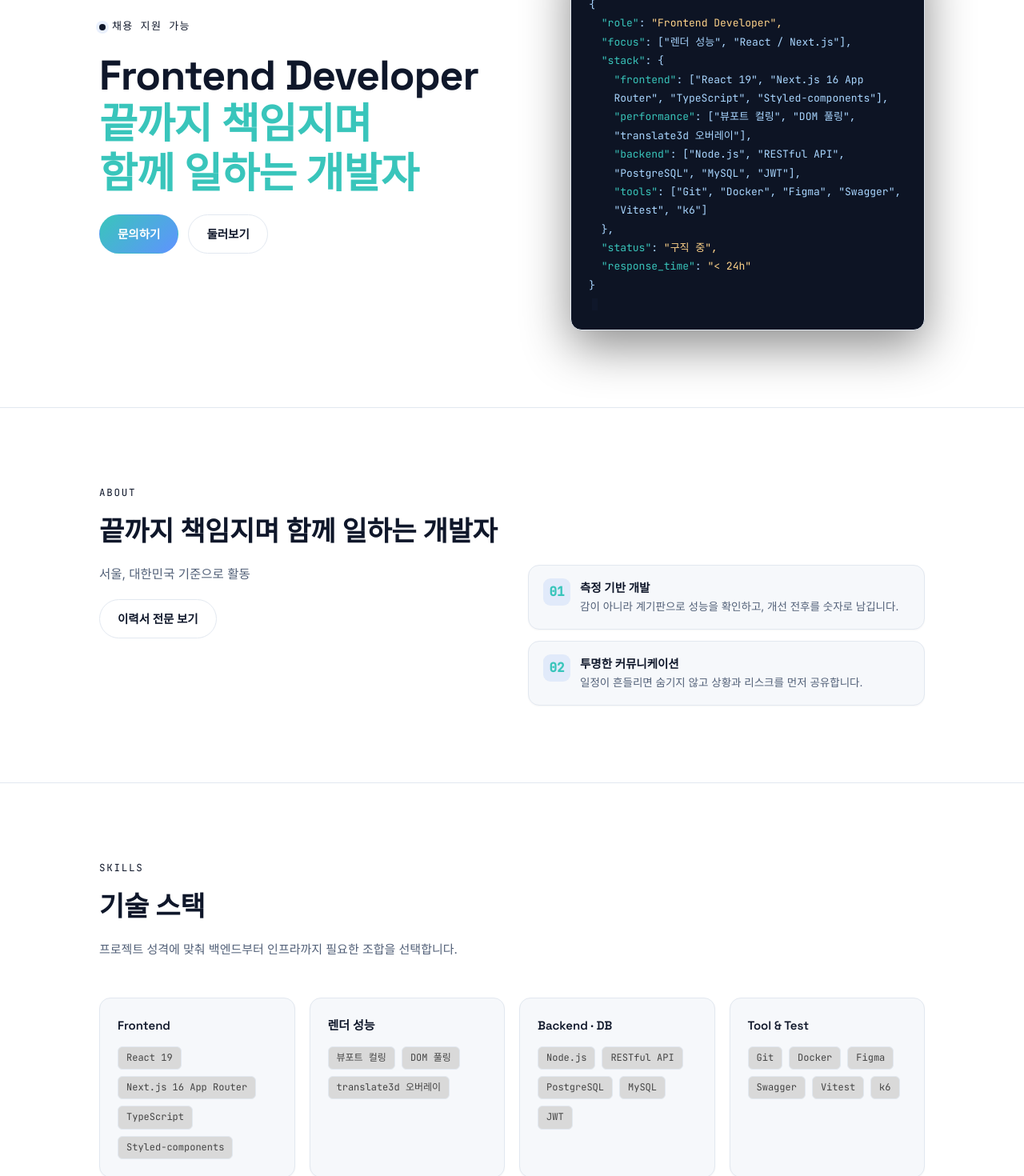
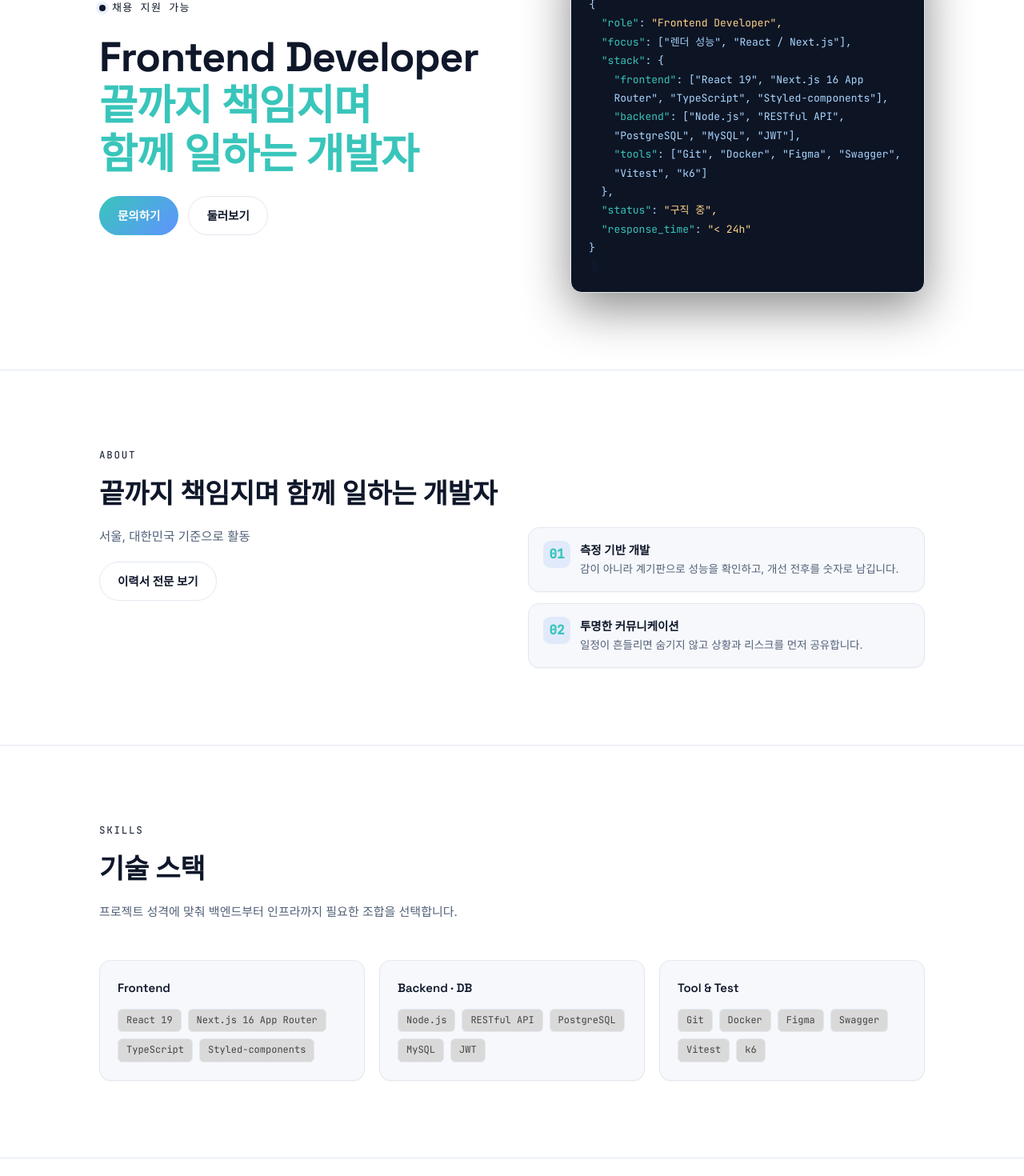
Before and after one commit to mick243/DEMO-project, a Next.js app: page / in a window 1280 px wide. Shown: the part 240-1710 px from the top of the page at 80% size. Built offline with nearby package versions, Linux system fonts and the light colour scheme.

Commit message:
기술 스택에서 '렌더 성능' 묶음을 뺀다
묶음이 셋이 되어 데스크톱 격자도 4칸에서 3칸으로 줄였다. 히어로 터미널의
stack 은 같은 데이터를 쓰므로 함께 빠진다.

Co-Authored-By: Claude Opus 5.5 <noreply@anthropic.com>

```diff
--- a/app/data/portfolioData.js
+++ b/app/data/portfolioData.js
@@ -16,11 +16,6 @@ export const skillGroups = [
     key: "frontend",
     title: "Frontend",
     items: ["React 19", "Next.js 16 App Router", "TypeScript", "Styled-components"],
-  },
-  {
-    key: "performance",
-    title: "렌더 성능",
-    items: ["뷰포트 컬링", "DOM 풀링", "translate3d 오버레이"],
   },
   {
     key: "backend",
--- a/app/globals.css
+++ b/app/globals.css
@@ -316,7 +316,7 @@ button { font-family: inherit; cursor: pointer; }
 /* ---------- Skills ---------- */
 .skills-grid {
   display: grid;
-  grid-template-columns: repeat(4, 1fr);
+  grid-template-columns: repeat(3, 1fr);
   gap: 18px;
 }
 @media (max-width: 860px) { .skills-grid { grid-template-columns: repeat(2, 1fr); } }
```
